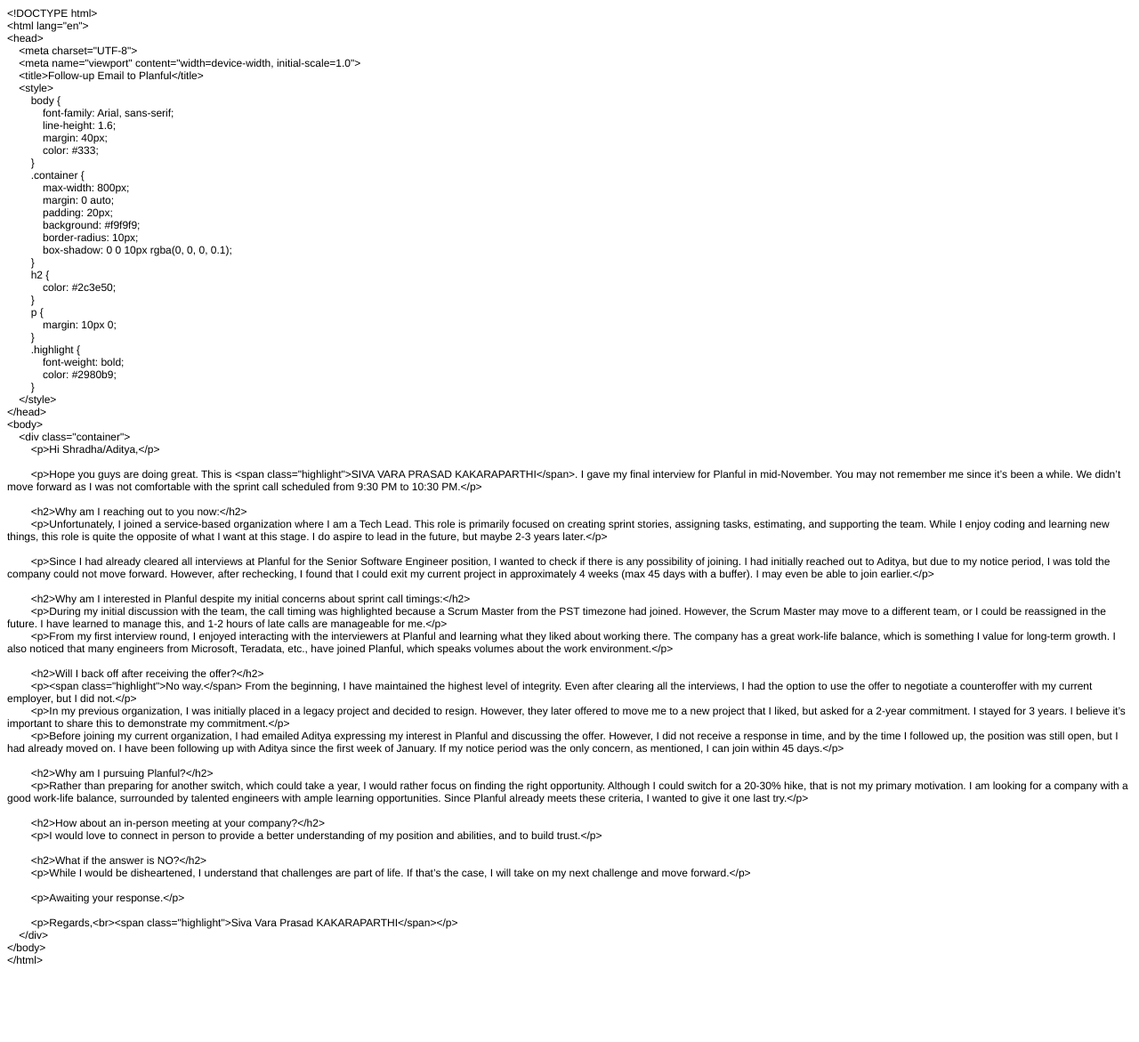
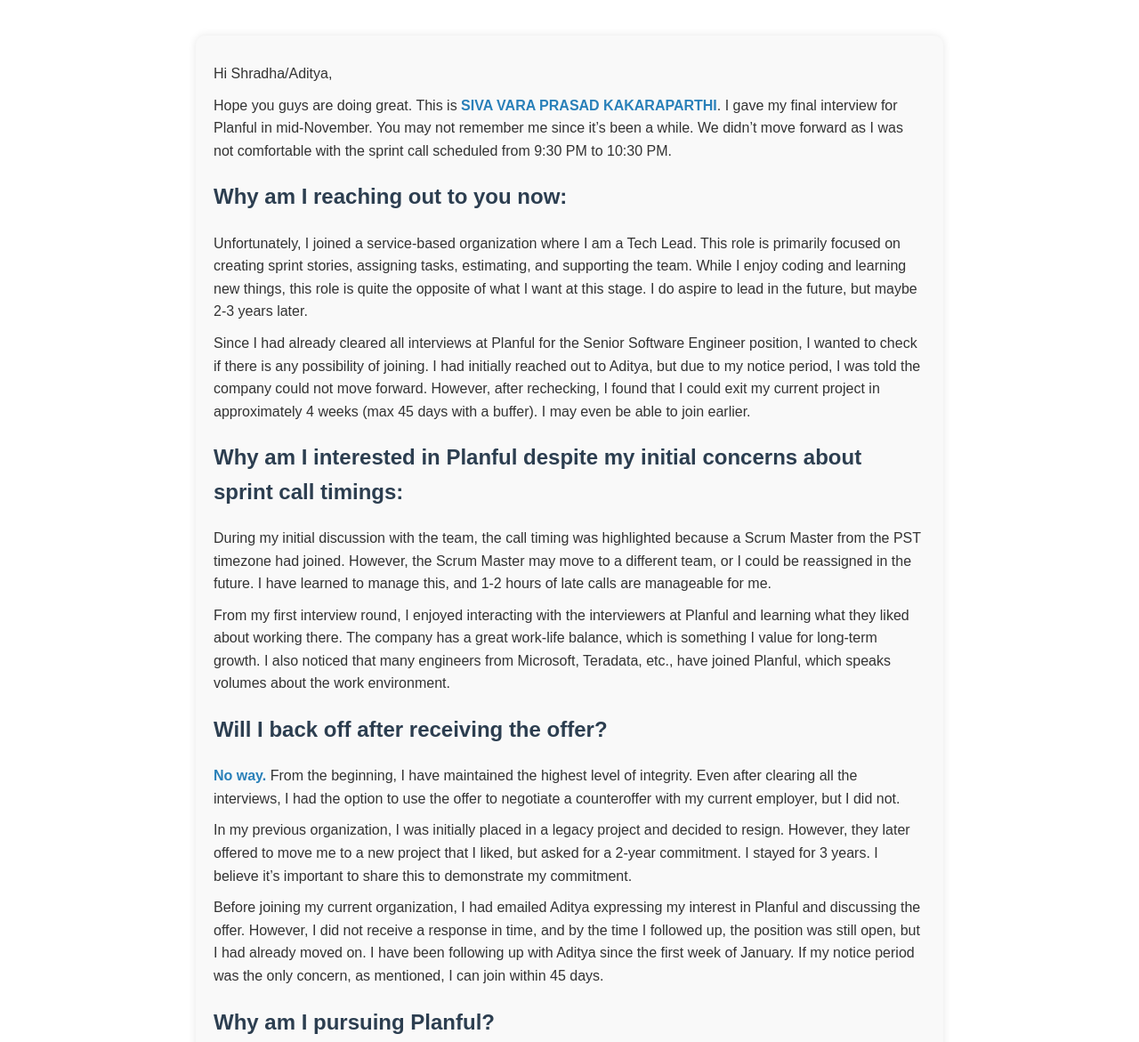
Before and after one commit to ksvprasad21/temp-page, a plain HTML site: page index.html in a window 1280 px wide. Shown: the top 1171 px of the page at 89% size. Before the commit the page ends 1094 px from the top, so only its background shows below. Drawn offline with Linux system fonts and the light colour scheme.

Commit message:
Update index.html

```diff
--- a/index.html
+++ b/index.html
@@ -1,84 +1,68 @@
-<!DOCTYPE html PUBLIC "-//W3C//DTD HTML 4.01//EN" "http://www.w3.org/TR/html4/strict.dtd">
-<html>
+<!DOCTYPE html>
+<html lang="en">
 <head>
-  <meta http-equiv="Content-Type" content="text/html; charset=utf-8">
-  <meta http-equiv="Content-Style-Type" content="text/css">
-  <title></title>
-  <meta name="Generator" content="Cocoa HTML Writer">
-  <meta name="CocoaVersion" content="2575.4">
-  <style type="text/css">
-    p.p1 {margin: 0.0px 0.0px 0.0px 0.0px; font: 12.0px Helvetica}
-    p.p2 {margin: 0.0px 0.0px 0.0px 0.0px; font: 12.0px Helvetica; min-height: 14.0px}
-  </style>
+    <meta charset="UTF-8">
+    <meta name="viewport" content="width=device-width, initial-scale=1.0">
+    <title>Follow-up Email to Planful</title>
+    <style>
+        body {
+            font-family: Arial, sans-serif;
+            line-height: 1.6;
+            margin: 40px;
+            color: #333;
+        }
+        .container {
+            max-width: 800px;
+            margin: 0 auto;
+            padding: 20px;
+            background: #f9f9f9;
+            border-radius: 10px;
+            box-shadow: 0 0 10px rgba(0, 0, 0, 0.1);
+        }
+        h2 {
+            color: #2c3e50;
+        }
+        p {
+            margin: 10px 0;
+        }
+        .highlight {
+            font-weight: bold;
+            color: #2980b9;
+        }
+    </style>
 </head>
 <body>
-<p class="p1">&lt;!DOCTYPE html&gt;</p>
-<p class="p1">&lt;html lang="en"&gt;</p>
-<p class="p1">&lt;head&gt;</p>
-<p class="p1"><span class="Apple-converted-space">    </span>&lt;meta charset="UTF-8"&gt;</p>
-<p class="p1"><span class="Apple-converted-space">    </span>&lt;meta name="viewport" content="width=device-width, initial-scale=1.0"&gt;</p>
-<p class="p1"><span class="Apple-converted-space">    </span>&lt;title&gt;Follow-up Email to Planful&lt;/title&gt;</p>
-<p class="p1"><span class="Apple-converted-space">    </span>&lt;style&gt;</p>
-<p class="p1"><span class="Apple-converted-space">        </span>body {</p>
-<p class="p1"><span class="Apple-converted-space">            </span>font-family: Arial, sans-serif;</p>
-<p class="p1"><span class="Apple-converted-space">            </span>line-height: 1.6;</p>
-<p class="p1"><span class="Apple-converted-space">            </span>margin: 40px;</p>
-<p class="p1"><span class="Apple-converted-space">            </span>color: #333;</p>
-<p class="p1"><span class="Apple-converted-space">        </span>}</p>
-<p class="p1"><span class="Apple-converted-space">        </span>.container {</p>
-<p class="p1"><span class="Apple-converted-space">            </span>max-width: 800px;</p>
-<p class="p1"><span class="Apple-converted-space">            </span>margin: 0 auto;</p>
-<p class="p1"><span class="Apple-converted-space">            </span>padding: 20px;</p>
-<p class="p1"><span class="Apple-converted-space">            </span>background: #f9f9f9;</p>
-<p class="p1"><span class="Apple-converted-space">            </span>border-radius: 10px;</p>
-<p class="p1"><span class="Apple-converted-space">            </span>box-shadow: 0 0 10px rgba(0, 0, 0, 0.1);</p>
-<p class="p1"><span class="Apple-converted-space">        </span>}</p>
-<p class="p1"><span class="Apple-converted-space">        </span>h2 {</p>
-<p class="p1"><span class="Apple-converted-space">            </span>color: #2c3e50;</p>
-<p class="p1"><span class="Apple-converted-space">        </span>}</p>
-<p class="p1"><span class="Apple-converted-space">        </span>p {</p>
-<p class="p1"><span class="Apple-converted-space">            </span>margin: 10px 0;</p>
-<p class="p1"><span class="Apple-converted-space">        </span>}</p>
-<p class="p1"><span class="Apple-converted-space">        </span>.highlight {</p>
-<p class="p1"><span class="Apple-converted-space">            </span>font-weight: bold;</p>
-<p class="p1"><span class="Apple-converted-space">            </span>color: #2980b9;</p>
-<p class="p1"><span class="Apple-converted-space">        </span>}</p>
-<p class="p1"><span class="Apple-converted-space">    </span>&lt;/style&gt;</p>
-<p class="p1">&lt;/head&gt;</p>
-<p class="p1">&lt;body&gt;</p>
-<p class="p1"><span class="Apple-converted-space">    </span>&lt;div class="container"&gt;</p>
-<p class="p1"><span class="Apple-converted-space">        </span>&lt;p&gt;Hi Shradha/Aditya,&lt;/p&gt;</p>
-<p class="p2"><span class="Apple-converted-space">        </span></p>
-<p class="p1"><span class="Apple-converted-space">        </span>&lt;p&gt;Hope you guys are doing great. This is &lt;span class="highlight"&gt;SIVA VARA PRASAD KAKARAPARTHI&lt;/span&gt;. I gave my final interview for Planful in mid-November. You may not remember me since it’s been a while. We didn’t move forward as I was not comfortable with the sprint call scheduled from 9:30 PM to 10:30 PM.&lt;/p&gt;</p>
-<p class="p2"><span class="Apple-converted-space">        </span></p>
-<p class="p1"><span class="Apple-converted-space">        </span>&lt;h2&gt;Why am I reaching out to you now:&lt;/h2&gt;</p>
-<p class="p1"><span class="Apple-converted-space">        </span>&lt;p&gt;Unfortunately, I joined a service-based organization where I am a Tech Lead. This role is primarily focused on creating sprint stories, assigning tasks, estimating, and supporting the team. While I enjoy coding and learning new things, this role is quite the opposite of what I want at this stage. I do aspire to lead in the future, but maybe 2-3 years later.&lt;/p&gt;</p>
-<p class="p2"><span class="Apple-converted-space">        </span></p>
-<p class="p1"><span class="Apple-converted-space">        </span>&lt;p&gt;Since I had already cleared all interviews at Planful for the Senior Software Engineer position, I wanted to check if there is any possibility of joining. I had initially reached out to Aditya, but due to my notice period, I was told the company could not move forward. However, after rechecking, I found that I could exit my current project in approximately 4 weeks (max 45 days with a buffer). I may even be able to join earlier.&lt;/p&gt;</p>
-<p class="p2"><span class="Apple-converted-space">        </span></p>
-<p class="p1"><span class="Apple-converted-space">        </span>&lt;h2&gt;Why am I interested in Planful despite my initial concerns about sprint call timings:&lt;/h2&gt;</p>
-<p class="p1"><span class="Apple-converted-space">        </span>&lt;p&gt;During my initial discussion with the team, the call timing was highlighted because a Scrum Master from the PST timezone had joined. However, the Scrum Master may move to a different team, or I could be reassigned in the future. I have learned to manage this, and 1-2 hours of late calls are manageable for me.&lt;/p&gt;</p>
-<p class="p1"><span class="Apple-converted-space">        </span>&lt;p&gt;From my first interview round, I enjoyed interacting with the interviewers at Planful and learning what they liked about working there. The company has a great work-life balance, which is something I value for long-term growth. I also noticed that many engineers from Microsoft, Teradata, etc., have joined Planful, which speaks volumes about the work environment.&lt;/p&gt;</p>
-<p class="p2"><span class="Apple-converted-space">        </span></p>
-<p class="p1"><span class="Apple-converted-space">        </span>&lt;h2&gt;Will I back off after receiving the offer?&lt;/h2&gt;</p>
-<p class="p1"><span class="Apple-converted-space">        </span>&lt;p&gt;&lt;span class="highlight"&gt;No way.&lt;/span&gt; From the beginning, I have maintained the highest level of integrity. Even after clearing all the interviews, I had the option to use the offer to negotiate a counteroffer with my current employer, but I did not.&lt;/p&gt;</p>
-<p class="p1"><span class="Apple-converted-space">        </span>&lt;p&gt;In my previous organization, I was initially placed in a legacy project and decided to resign. However, they later offered to move me to a new project that I liked, but asked for a 2-year commitment. I stayed for 3 years. I believe it’s important to share this to demonstrate my commitment.&lt;/p&gt;</p>
-<p class="p1"><span class="Apple-converted-space">        </span>&lt;p&gt;Before joining my current organization, I had emailed Aditya expressing my interest in Planful and discussing the offer. However, I did not receive a response in time, and by the time I followed up, the position was still open, but I had already moved on. I have been following up with Aditya since the first week of January. If my notice period was the only concern, as mentioned, I can join within 45 days.&lt;/p&gt;</p>
-<p class="p2"><span class="Apple-converted-space">        </span></p>
-<p class="p1"><span class="Apple-converted-space">        </span>&lt;h2&gt;Why am I pursuing Planful?&lt;/h2&gt;</p>
-<p class="p1"><span class="Apple-converted-space">        </span>&lt;p&gt;Rather than preparing for another switch, which could take a year, I would rather focus on finding the right opportunity. Although I could switch for a 20-30% hike, that is not my primary motivation. I am looking for a company with a good work-life balance, surrounded by talented engineers with ample learning opportunities. Since Planful already meets these criteria, I wanted to give it one last try.&lt;/p&gt;</p>
-<p class="p2"><span class="Apple-converted-space">        </span></p>
-<p class="p1"><span class="Apple-converted-space">        </span>&lt;h2&gt;How about an in-person meeting at your company?&lt;/h2&gt;</p>
-<p class="p1"><span class="Apple-converted-space">        </span>&lt;p&gt;I would love to connect in person to provide a better understanding of my position and abilities, and to build trust.&lt;/p&gt;</p>
-<p class="p2"><span class="Apple-converted-space">        </span></p>
-<p class="p1"><span class="Apple-converted-space">        </span>&lt;h2&gt;What if the answer is NO?&lt;/h2&gt;</p>
-<p class="p1"><span class="Apple-converted-space">        </span>&lt;p&gt;While I would be disheartened, I understand that challenges are part of life. If that’s the case, I will take on my next challenge and move forward.&lt;/p&gt;</p>
-<p class="p2"><span class="Apple-converted-space">        </span></p>
-<p class="p1"><span class="Apple-converted-space">        </span>&lt;p&gt;Awaiting your response.&lt;/p&gt;</p>
-<p class="p2"><span class="Apple-converted-space">        </span></p>
-<p class="p1"><span class="Apple-converted-space">        </span>&lt;p&gt;Regards,&lt;br&gt;&lt;span class="highlight"&gt;Siva Vara Prasad KAKARAPARTHI&lt;/span&gt;&lt;/p&gt;</p>
-<p class="p1"><span class="Apple-converted-space">    </span>&lt;/div&gt;</p>
-<p class="p1">&lt;/body&gt;</p>
-<p class="p1">&lt;/html&gt;</p>
+    <div class="container">
+        <p>Hi Shradha/Aditya,</p>
+
+        <p>Hope you guys are doing great. This is <span class="highlight">SIVA VARA PRASAD KAKARAPARTHI</span>. I gave my final interview for Planful in mid-November. You may not remember me since it’s been a while. We didn’t move forward as I was not comfortable with the sprint call scheduled from 9:30 PM to 10:30 PM.</p>
+
+        <h2>Why am I reaching out to you now:</h2>
+        <p>Unfortunately, I joined a service-based organization where I am a Tech Lead. This role is primarily focused on creating sprint stories, assigning tasks, estimating, and supporting the team. While I enjoy coding and learning new things, this role is quite the opposite of what I want at this stage. I do aspire to lead in the future, but maybe 2-3 years later.</p>
+
+        <p>Since I had already cleared all interviews at Planful for the Senior Software Engineer position, I wanted to check if there is any possibility of joining. I had initially reached out to Aditya, but due to my notice period, I was told the company could not move forward. However, after rechecking, I found that I could exit my current project in approximately 4 weeks (max 45 days with a buffer). I may even be able to join earlier.</p>
+
+        <h2>Why am I interested in Planful despite my initial concerns about sprint call timings:</h2>
+        <p>During my initial discussion with the team, the call timing was highlighted because a Scrum Master from the PST timezone had joined. However, the Scrum Master may move to a different team, or I could be reassigned in the future. I have learned to manage this, and 1-2 hours of late calls are manageable for me.</p>
+        <p>From my first interview round, I enjoyed interacting with the interviewers at Planful and learning what they liked about working there. The company has a great work-life balance, which is something I value for long-term growth. I also noticed that many engineers from Microsoft, Teradata, etc., have joined Planful, which speaks volumes about the work environment.</p>
+
+        <h2>Will I back off after receiving the offer?</h2>
+        <p><span class="highlight">No way.</span> From the beginning, I have maintained the highest level of integrity. Even after clearing all the interviews, I had the option to use the offer to negotiate a counteroffer with my current employer, but I did not.</p>
+        <p>In my previous organization, I was initially placed in a legacy project and decided to resign. However, they later offered to move me to a new project that I liked, but asked for a 2-year commitment. I stayed for 3 years. I believe it’s important to share this to demonstrate my commitment.</p>
+        <p>Before joining my current organization, I had emailed Aditya expressing my interest in Planful and discussing the offer. However, I did not receive a response in time, and by the time I followed up, the position was still open, but I had already moved on. I have been following up with Aditya since the first week of January. If my notice period was the only concern, as mentioned, I can join within 45 days.</p>
+
+        <h2>Why am I pursuing Planful?</h2>
+        <p>Rather than preparing for another switch, which could take a year, I would rather focus on finding the right opportunity. Although I could switch for a 20-30% hike, that is not my primary motivation. I am looking for a company with a good work-life balance, surrounded by talented engineers with ample learning opportunities. Since Planful already meets these criteria, I wanted to give it one last try.</p>
+
+        <h2>How about an in-person meeting at your company?</h2>
+        <p>I would love to connect in person to provide a better understanding of my position and abilities, and to build trust.</p>
+
+        <h2>What if the answer is NO?</h2>
+        <p>While I would be disheartened, I understand that challenges are part of life. If that’s the case, I will take on my next challenge and move forward.</p>
+
+        <p>Awaiting your response.</p>
+
+        <p>Regards,<br><span class="highlight">Siva Vara Prasad KAKARAPARTHI</span></p>
+    </div>
 </body>
 </html>
```
